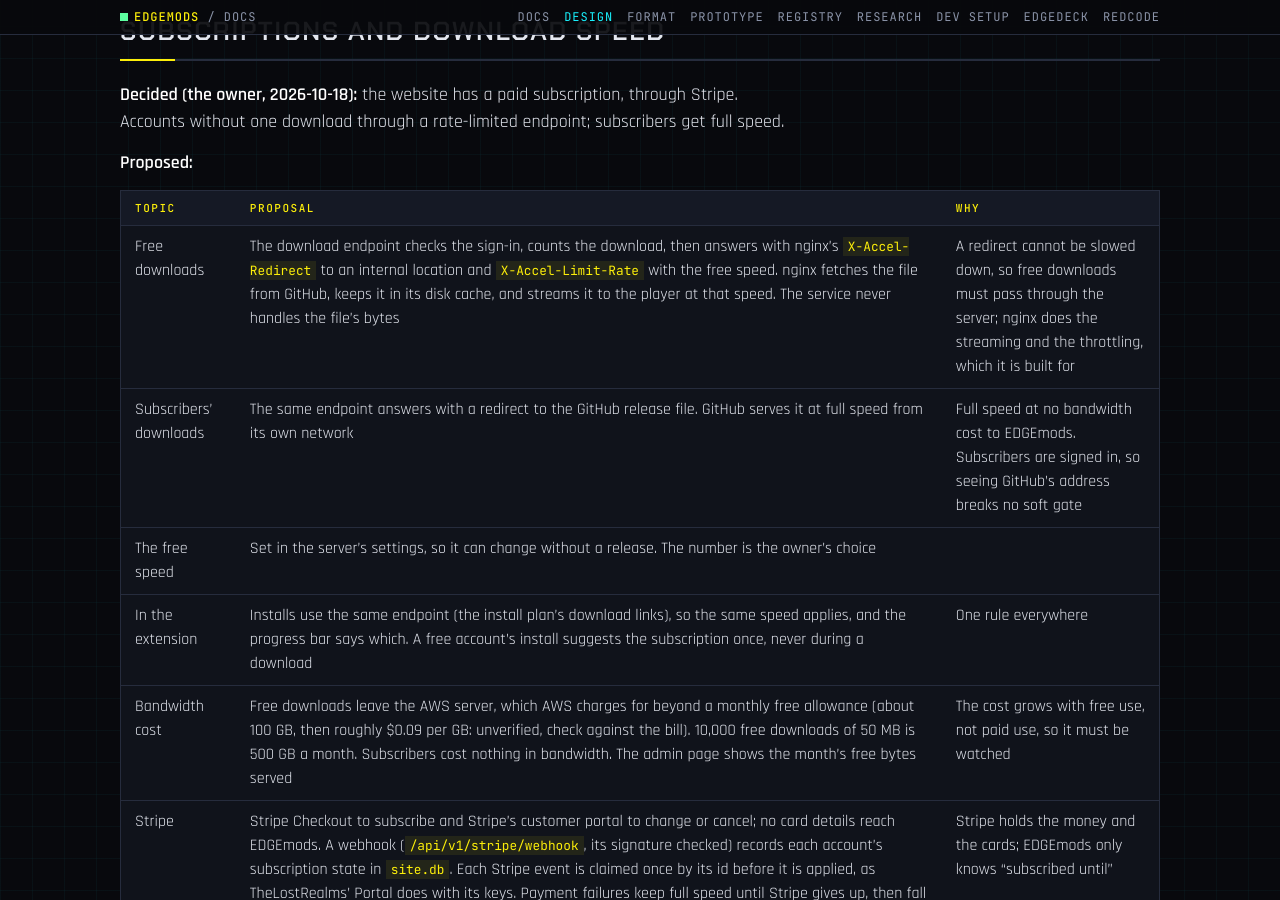
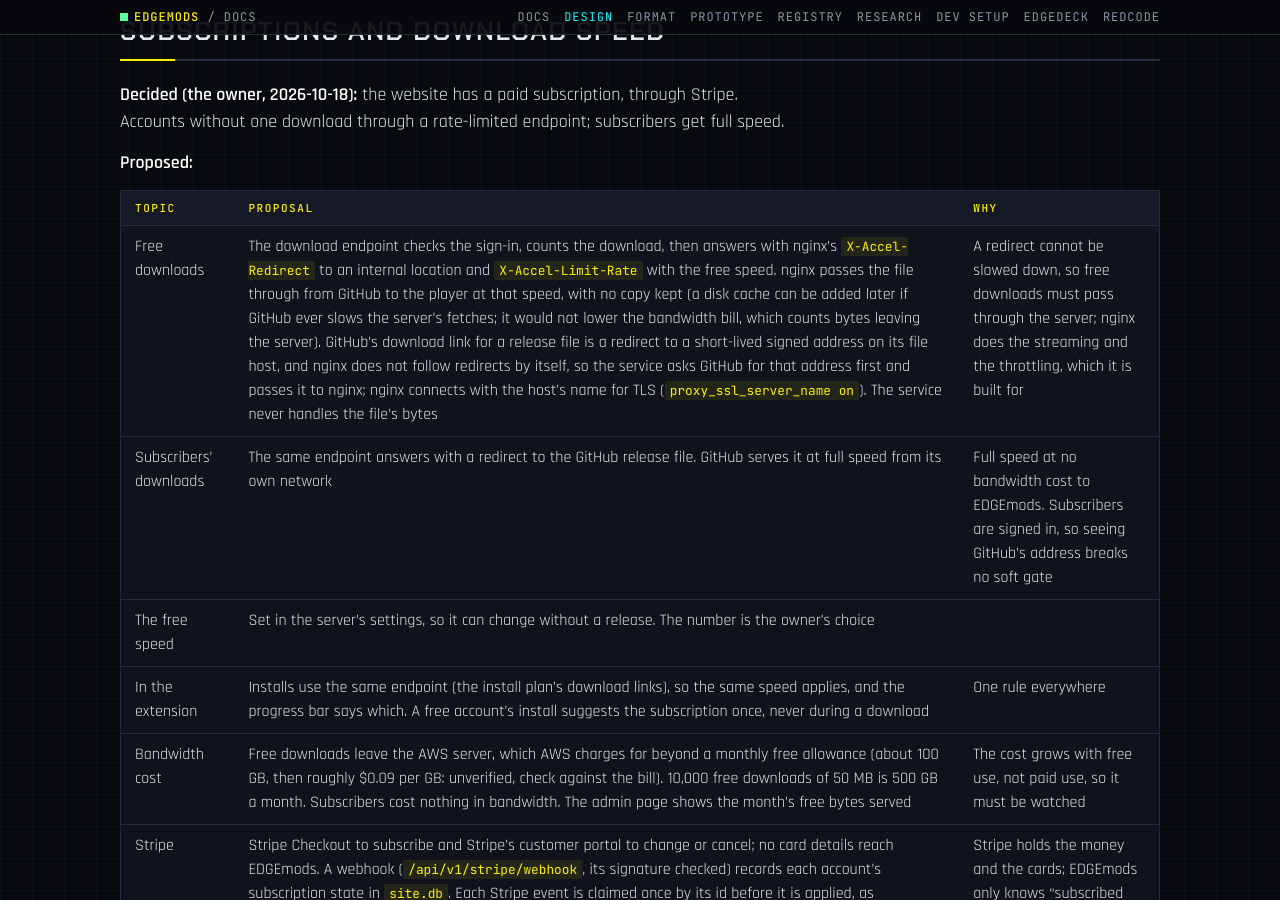
Before and after one commit to Edgemodders/EDGEmods, a Jekyll site: the page built from docs/design.md, in a window 1280 px wide and 900 px high, scrolled down 10598 px. Built offline with Jekyll 4.4.1, drawn with Linux system fonts in a browser that asks for light colours; our own code applies the rules of GitHub Pages for plain Markdown files.

Commit message:
Design: free downloads pass straight through nginx from GitHub, no cache at first
Co-Authored-By: Claude Opus 5.5 <noreply@anthropic.com>

```diff
--- a/docs/design.md
+++ b/docs/design.md
@@ -190,7 +190,7 @@ A GitHub App cannot be installed silently: GitHub has no API that creates an ins
 
 | Topic | Proposal | Why |
 |---|---|---|
-| Free downloads | The download endpoint checks the sign-in, counts the download, then answers with nginx's `X-Accel-Redirect` to an internal location and `X-Accel-Limit-Rate` with the free speed. nginx fetches the file from GitHub, keeps it in its disk cache, and streams it to the player at that speed. The service never handles the file's bytes | A redirect cannot be slowed down, so free downloads must pass through the server; nginx does the streaming and the throttling, which it is built for |
+| Free downloads | The download endpoint checks the sign-in, counts the download, then answers with nginx's `X-Accel-Redirect` to an internal location and `X-Accel-Limit-Rate` with the free speed. nginx passes the file through from GitHub to the player at that speed, with no copy kept (a disk cache can be added later if GitHub ever slows the server's fetches; it would not lower the bandwidth bill, which counts bytes leaving the server). GitHub's download link for a release file is a redirect to a short-lived signed address on its file host, and nginx does not follow redirects by itself, so the service asks GitHub for that address first and passes it to nginx; nginx connects with the host's name for TLS (`proxy_ssl_server_name on`). The service never handles the file's bytes | A redirect cannot be slowed down, so free downloads must pass through the server; nginx does the streaming and the throttling, which it is built for |
 | Subscribers' downloads | The same endpoint answers with a redirect to the GitHub release file. GitHub serves it at full speed from its own network | Full speed at no bandwidth cost to EDGEmods. Subscribers are signed in, so seeing GitHub's address breaks no soft gate |
 | The free speed | Set in the server's settings, so it can change without a release. The number is the owner's choice | |
 | In the extension | Installs use the same endpoint (the install plan's download links), so the same speed applies, and the progress bar says which. A free account's install suggests the subscription once, never during a download | One rule everywhere |
```
